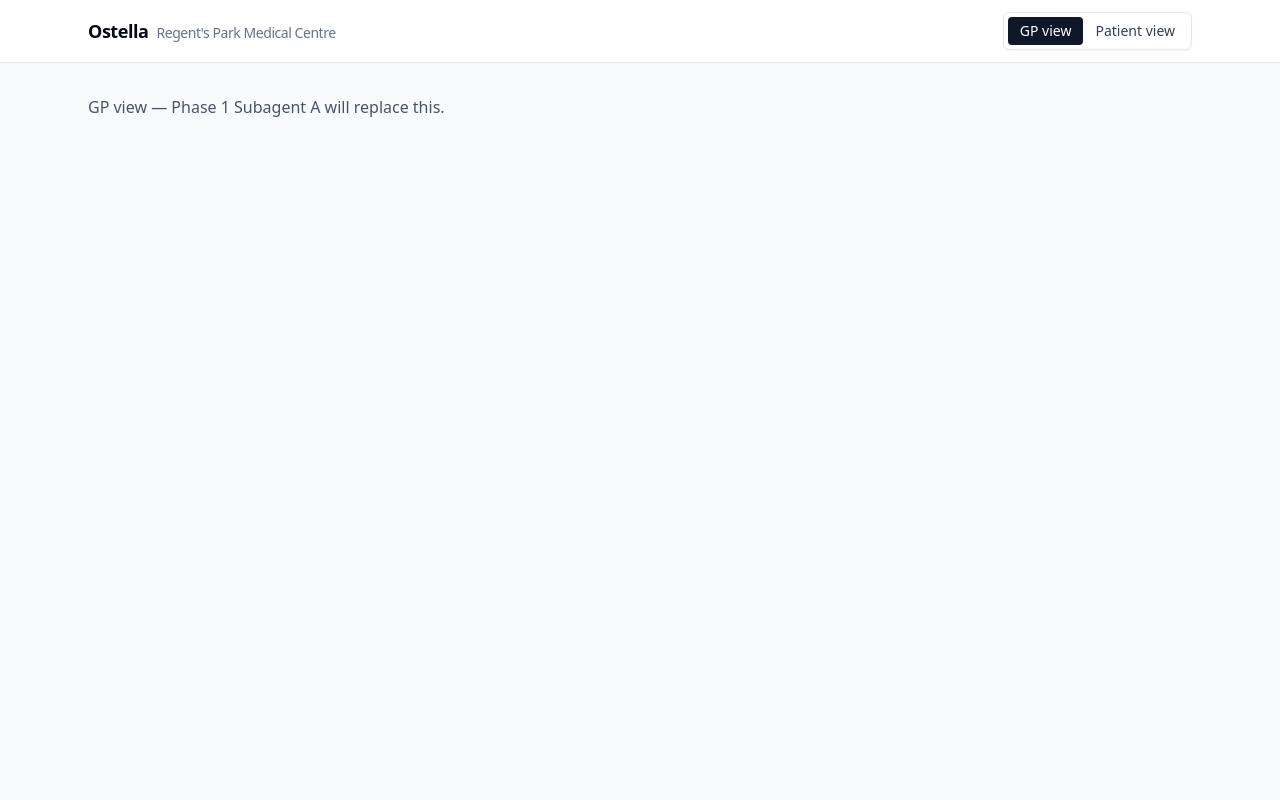
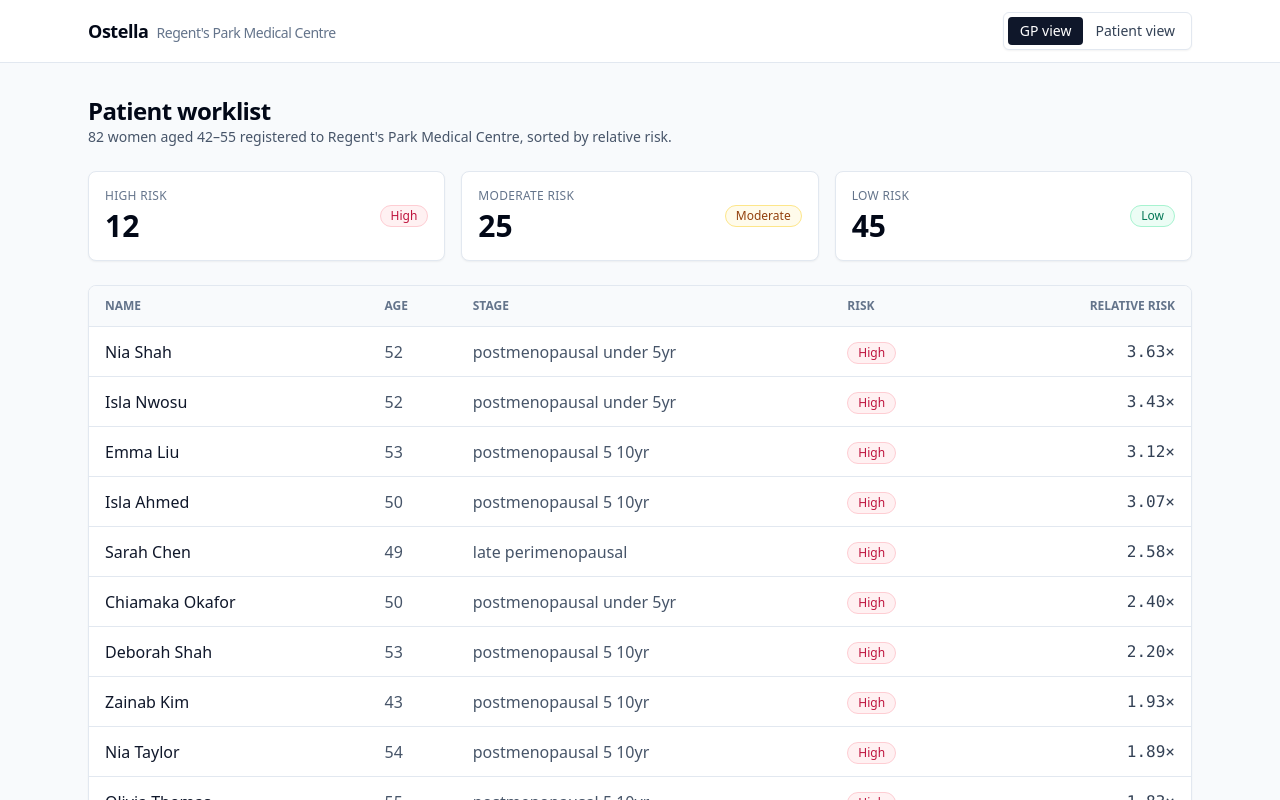
Before and after one commit to rexheng/ostella, a Next.js app: page /demo/gp in a window 1280 px wide. Shown: the top 800 px of the page. Built offline with nearby package versions, Linux system fonts and the light colour scheme; no server answers.

Commit message:
feat(gp): GP dashboard with sorted risk table + summary cards

```diff
--- a/app/demo/gp/page.tsx
+++ b/app/demo/gp/page.tsx
@@ -1,3 +1,102 @@
-export default function GpPage() {
-  return <p className="text-slate-600">GP view — Phase 1 Subagent A will replace this.</p>;
+// app/demo/gp/page.tsx
+import Link from "next/link";
+import { getAllPatients } from "@/lib/patients";
+import { scorePatient } from "@/lib/risk-model";
+import { RiskBadge } from "@/components/RiskBadge";
+import { Card } from "@/components/ui/card";
+import type { RiskTier } from "@/lib/types";
+
+function ageFromDob(dob: string) {
+  const today = new Date();
+  const birth = new Date(dob);
+  let age = today.getFullYear() - birth.getFullYear();
+  const monthDiff = today.getMonth() - birth.getMonth();
+  if (monthDiff < 0 || (monthDiff === 0 && today.getDate() < birth.getDate())) {
+    age--;
+  }
+  return age;
 }
+
+export default function GpDashboardPage() {
+  const scored = getAllPatients()
+    .map(scorePatient)
+    .sort((a, b) => b.relative_risk - a.relative_risk);
+
+  const counts = { high: 0, moderate: 0, low: 0 };
+  for (const s of scored) counts[s.tier]++;
+
+  return (
+    <div className="space-y-6">
+      <div>
+        <h1 className="text-2xl font-semibold tracking-tight">Patient worklist</h1>
+        <p className="text-sm text-slate-600">
+          82 women aged 42–55 registered to Regent&apos;s Park Medical Centre, sorted by relative risk.
+        </p>
+      </div>
+
+      <div className="grid grid-cols-3 gap-4">
+        <SummaryCard label="High risk" count={counts.high} tier="high" />
+        <SummaryCard label="Moderate risk" count={counts.moderate} tier="moderate" />
+        <SummaryCard label="Low risk" count={counts.low} tier="low" />
+      </div>
+
+      <Card className="overflow-hidden">
+        <table className="w-full">
+          <thead className="border-b bg-slate-50 text-left text-xs uppercase text-slate-500">
+            <tr>
+              <th className="px-4 py-3">Name</th>
+              <th className="px-4 py-3">Age</th>
+              <th className="px-4 py-3">Stage</th>
+              <th className="px-4 py-3">Risk</th>
+              <th className="px-4 py-3 text-right">Relative risk</th>
+            </tr>
+          </thead>
+          <tbody>
+            {scored.map((s) => (
+              <tr key={s.patient.id} className="border-b last:border-0 hover:bg-slate-50">
+                <td className="px-4 py-3">
+                  <Link
+                    href={`/demo/gp/patients/${s.patient.id}`}
+                    className="font-medium text-slate-900 hover:underline"
+                  >
+                    {s.patient.name}
+                  </Link>
+                </td>
+                <td className="px-4 py-3 text-slate-600">{ageFromDob(s.patient.date_of_birth)}</td>
+                <td className="px-4 py-3 text-slate-600">
+                  {s.patient.clinical.menopausal_stage.replace(/_/g, " ")}
+                </td>
+                <td className="px-4 py-3">
+                  <RiskBadge tier={s.tier} />
+                </td>
+                <td className="px-4 py-3 text-right font-mono text-slate-700">
+                  {s.relative_risk.toFixed(2)}×
+                </td>
+              </tr>
+            ))}
+          </tbody>
+        </table>
+      </Card>
+    </div>
+  );
+}
+
+function SummaryCard({
+  label,
+  count,
+  tier,
+}: {
+  label: string;
+  count: number;
+  tier: RiskTier;
+}) {
+  return (
+    <Card className="flex items-center justify-between p-4">
+      <div>
+        <p className="text-xs uppercase tracking-wide text-slate-500">{label}</p>
+        <p className="mt-1 text-3xl font-semibold">{count}</p>
+      </div>
+      <RiskBadge tier={tier} />
+    </Card>
+  );
+}
```
